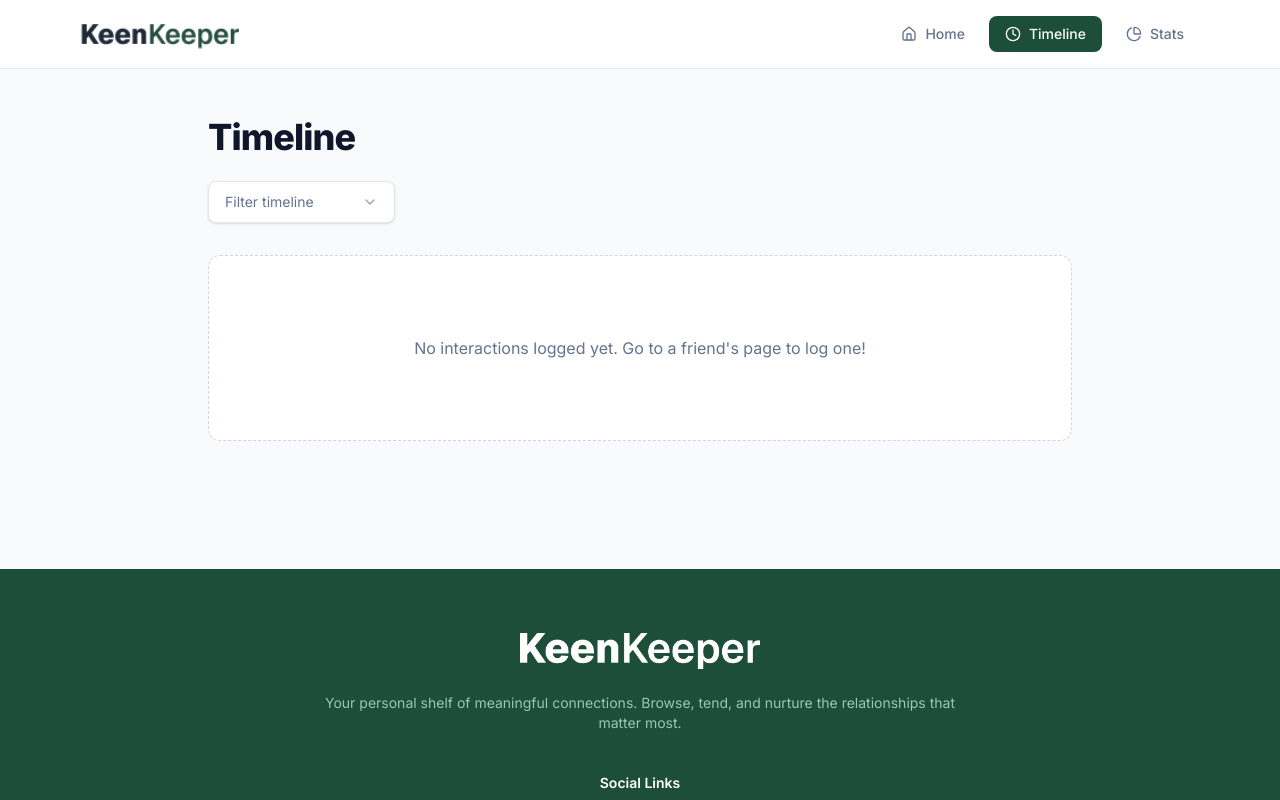
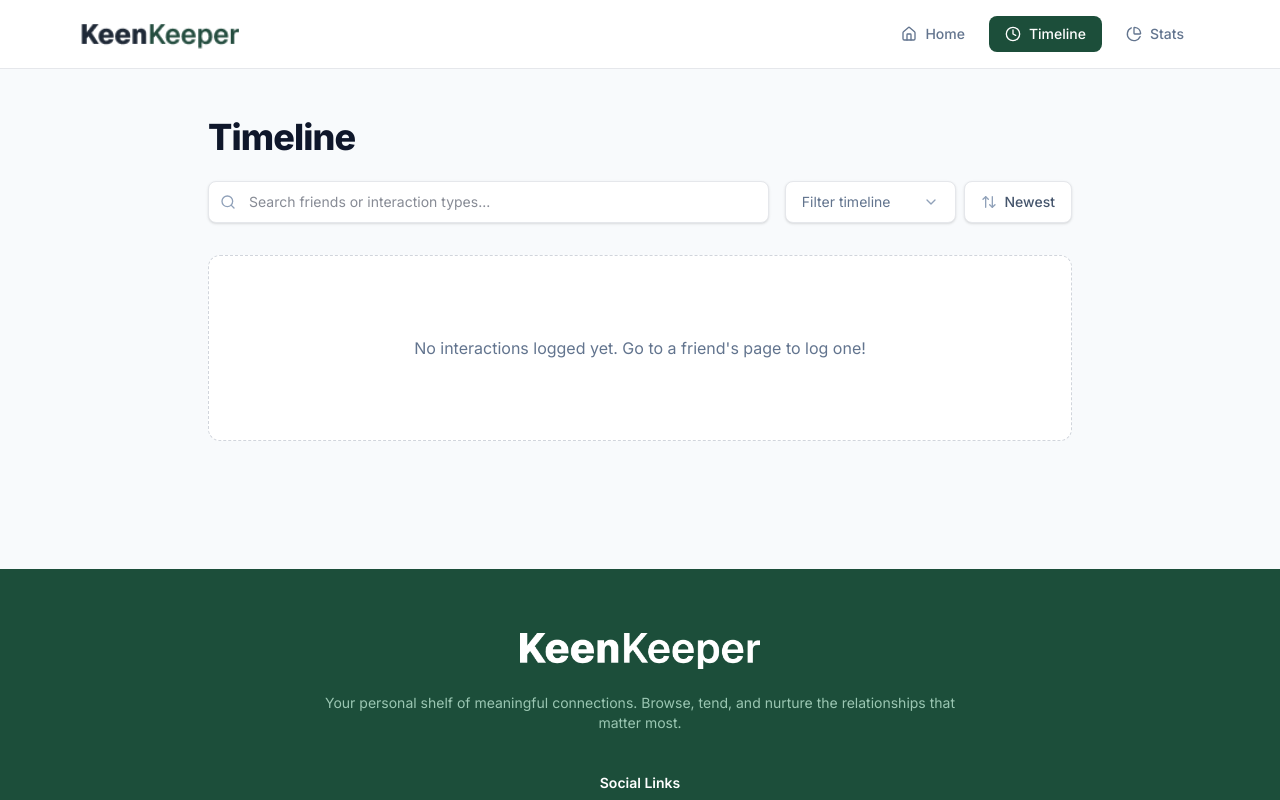
Before and after one commit to fahid2002/KeenKeeper, a Next.js app: page /timeline in a window 1280 px wide. Shown: the top 800 px of the page. Built offline with nearby package versions, Linux system fonts and the light colour scheme.

Commit message:
updated Timeline searching/entries

```diff
--- a/src/app/friend/[id]/page.jsx
+++ b/src/app/friend/[id]/page.jsx
@@ -10,7 +10,7 @@ import {
   MessageSquare,
   Video,
   History,
-  Users // Added Users icon for Meetup
+  Users
 } from "lucide-react";
 import toast from "react-hot-toast";
 import { useTimeline } from "@/context/TimelineContext";
@@ -54,7 +54,7 @@ export default function FriendDetails() {
     if (type === "Call") return <Phone className="w-5 h-5 text-slate-700" />;
     if (type === "Video") return <Video className="w-5 h-5 text-slate-700" />;
     if (type === "Meetup") return <Users className="w-5 h-5 text-slate-700" />;
-    return <MessageSquare className="w-5 h-5 text-slate-700" />; // Text default
+    return <MessageSquare className="w-5 h-5 text-slate-700" />;
   };
 
   return (
@@ -144,7 +144,7 @@ export default function FriendDetails() {
 
           <div className="bg-white p-6 rounded-xl border border-gray-100 shadow-sm">
             <h2 className="text-base font-bold text-slate-900 mb-4">Quick Check-In</h2>
-            {/* Changed to 4 columns to accommodate the new button */}
+
             <div className="grid grid-cols-2 sm:grid-cols-4 gap-4">
 
               <button
@@ -171,7 +171,7 @@ export default function FriendDetails() {
                 <span className="text-sm font-medium text-slate-700">Video</span>
               </button>
 
-              {/* Added Meetup Button */}
+
               <button
                 onClick={() => handleInteraction("Meetup")}
                 className="flex flex-col items-center justify-center py-6 border border-gray-200 rounded-xl hover:bg-slate-50 transition gap-3"
--- a/src/app/not-found.jsx
+++ b/src/app/not-found.jsx
@@ -1,10 +1,9 @@
 import Link from "next/link";
 
-// Next.js MUST have a 'default' export for the 404 page to work
 export default function NotFound() {
   return (
     <div className="min-h-[80vh] flex flex-col items-center justify-center px-4 text-center">
-      {/* 404 Text */}
+
       <h1 className="text-9xl font-black text-slate-200">404</h1>
 
       <div className="relative -mt-12">
--- a/src/app/page.js
+++ b/src/app/page.js
@@ -5,7 +5,7 @@ import { Plus } from "lucide-react";
 import FriendCard from "@/components/FriendCard";
 import friendsData from "@/data/friends.json";
 import { useTimeline } from "@/context/TimelineContext";
-import toast from "react-hot-toast"; // <-- Added import
+import toast from "react-hot-toast";
 
 export default function Home() {
   const [isLoading, setIsLoading] = useState(true);
--- a/src/app/timeline/page.jsx
+++ b/src/app/timeline/page.jsx
@@ -3,12 +3,16 @@
 import { useState } from "react";
 import { useTimeline } from "@/context/TimelineContext";
 import Image from "next/image";
-import { ChevronDown } from "lucide-react";
+import { ChevronDown, Search, ArrowUpDown } from "lucide-react";
 
 export default function TimelinePage() {
   const { entries } = useTimeline();
   const [isFilterOpen, setIsFilterOpen] = useState(false);
   const [selectedFilter, setSelectedFilter] = useState("All");
+
+
+  const [searchQuery, setSearchQuery] = useState("");
+  const [sortOrder, setSortOrder] = useState("newest");
 
   const filterOptions = ["All", "Call", "Text", "Video", "Meetup"];
 
@@ -20,9 +24,26 @@ export default function TimelinePage() {
     return "/text.png";
   };
 
-  const filteredEntries = entries.filter((entry) => {
-    if (selectedFilter === "All") return true;
-    return entry.type.toLowerCase() === selectedFilter.toLowerCase();
+
+  const processedEntries = [...entries]
+    .filter((entry) => {
+
+        const matchesFilter = selectedFilter === "All" || entry.type.toLowerCase() === selectedFilter.toLowerCase();
+
+
+      const matchesSearch =
+        entry.friendName.toLowerCase().includes(searchQuery.toLowerCase()) ||
+        entry.type.toLowerCase().includes(searchQuery.toLowerCase());
+
+      return matchesFilter && matchesSearch;
+    })
+    .sort((a, b) => {
+
+
+      const timeA = a.createdAt || parseInt(a.id);
+      const timeB = b.createdAt || parseInt(b.id);
+
+      return sortOrder === "newest" ? timeB - timeA : timeA - timeB;
     });
 
   return (
@@ -31,10 +52,27 @@ export default function TimelinePage() {
         Timeline
       </h1>
 
-      <div className="mb-8 relative w-max">
+
+      <div className="flex flex-col md:flex-row gap-4 mb-8">
+
+
+        <div className="relative flex-1">
+          <Search className="absolute left-3 top-1/2 -translate-y-1/2 w-4 h-4 text-slate-400" />
+          <input
+            type="text"
+            placeholder="Search friends or interaction types..."
+            value={searchQuery}
+            onChange={(e) => setSearchQuery(e.target.value)}
+            className="w-full pl-10 pr-4 py-2.5 bg-white border border-gray-200 rounded-lg text-sm focus:outline-none focus:border-[#1C4E3A] transition shadow-sm"
+          />
+        </div>
+
+        <div className="flex gap-2">
+
+          <div className="relative">
             <button
               onClick={() => setIsFilterOpen(!isFilterOpen)}
-          className="flex items-center justify-between gap-12 bg-white border border-gray-200 text-slate-500 px-4 py-2.5 rounded-lg text-sm hover:bg-slate-50 transition shadow-sm min-w-[170px]"
+              className="flex items-center justify-between gap-8 bg-white border border-gray-200 text-slate-500 px-4 py-2.5 rounded-lg text-sm hover:bg-slate-50 transition shadow-sm min-w-[150px]"
             >
               {selectedFilter === "All" ? "Filter timeline" : `Filter: ${selectedFilter}`}
               <ChevronDown className={`w-4 h-4 text-slate-400 transition-transform ${isFilterOpen ? "rotate-180" : ""}`} />
@@ -62,18 +100,28 @@ export default function TimelinePage() {
             )}
           </div>
 
+
+          <button
+            onClick={() => setSortOrder(sortOrder === "newest" ? "oldest" : "newest")}
+            className="flex items-center gap-2 bg-white border border-gray-200 text-slate-600 px-4 py-2.5 rounded-lg text-sm hover:bg-slate-50 transition shadow-sm"
+          >
+            <ArrowUpDown className="w-4 h-4 text-slate-400" />
+            <span className="font-medium">{sortOrder === "newest" ? "Newest" : "Oldest"}</span>
+          </button>
+        </div>
+      </div>
+
       <div className="flex flex-col gap-3">
-        {filteredEntries.length === 0 ? (
+        {processedEntries.length === 0 ? (
           <div className="text-center py-20 bg-white rounded-xl border border-dashed border-gray-300">
              <p className="text-slate-500">
               {entries.length === 0
                 ? "No interactions logged yet. Go to a friend's page to log one!"
-                : `No ${selectedFilter.toLowerCase()}s found.`}
+                : "No results match your search criteria."}
             </p>
           </div>
         ) : (
-          // Removed .reverse() here because Context now prepends new items
-          filteredEntries.map((entry) => (
+          processedEntries.map((entry) => (
             <div
               key={entry.id}
               className="bg-white border border-gray-100 rounded-xl p-4 md:p-5 flex items-center gap-5 shadow-sm"
--- a/src/context/TimelineContext.jsx
+++ b/src/context/TimelineContext.jsx
@@ -4,7 +4,6 @@ import { createContext, useContext, useState } from "react";
 
 const TimelineContext = createContext();
 
-// Removed all fixed data to start with a blank timeline
 export function TimelineProvider({ children }) {
   const [entries, setEntries] = useState([]);
 
@@ -14,6 +13,8 @@ export function TimelineProvider({ children }) {
       friendName,
       type,
       title,
+
+      createdAt: Date.now(),
       date: new Date().toLocaleDateString('en-US', {
         month: 'long',
         day: 'numeric',
@@ -21,7 +22,6 @@ export function TimelineProvider({ children }) {
       })
     };
 
-    // Using a functional update to ensure we don't lose logs
     setEntries((prev) => [newEntry, ...prev]);
   };
 
```
Lines whose indentation alone changed are shown as unchanged.
